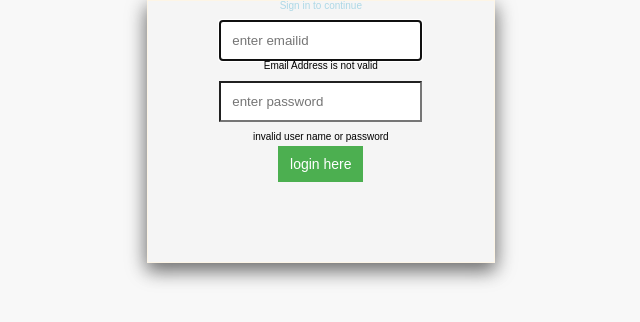
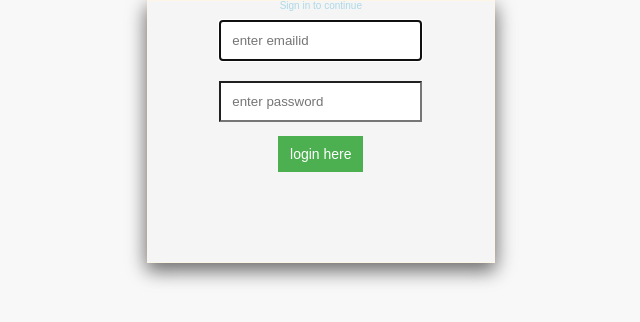
Before and after one commit to Angulargit1220/Tourism, a website: page app/index.html in a window 1280 px wide. Shown: the whole page, without its empty margins (336-976 px from the left). Drawn offline with nearby package versions, Linux system fonts and the light colour scheme; some packages are replaced by stand-ins of ours.

Commit message:
last commit

```diff
--- a/app/login/login.html
+++ b/app/login/login.html
@@ -10,16 +10,16 @@
                             <td><input type="email" name="email"
                                        placeholder="enter emailid" ng-model="mail" required="required"
                                        autofocus="autofocus"></td> <br>
-                            <span ng-show=" res.email.$dirty && res.email.$invalid">Email Address is not valid</span><br> <br>
+                            <br> <br>
                             <td><input type="password" ng-model="password"
                                        placeholder="enter password" required="required"
                                        autofocus="autofocus"></td> <br>
 
                             <td><br>
                                 <div class="last">
-                                    <span  ng-style="customStyle1.style1" ng-show="myVar">invalid user name or password</span>
-                               <div> <button class="button" type="submit"  ng-click="submit(mail,password)">login here</button>
-                                 </div> </div></td>
+
+                               <button class="button" type="submit"  ng-click="submit(mail,password)">login here</button>
+                                  </div></td>
                         </form>
                 </div>
                 </tr>
```
